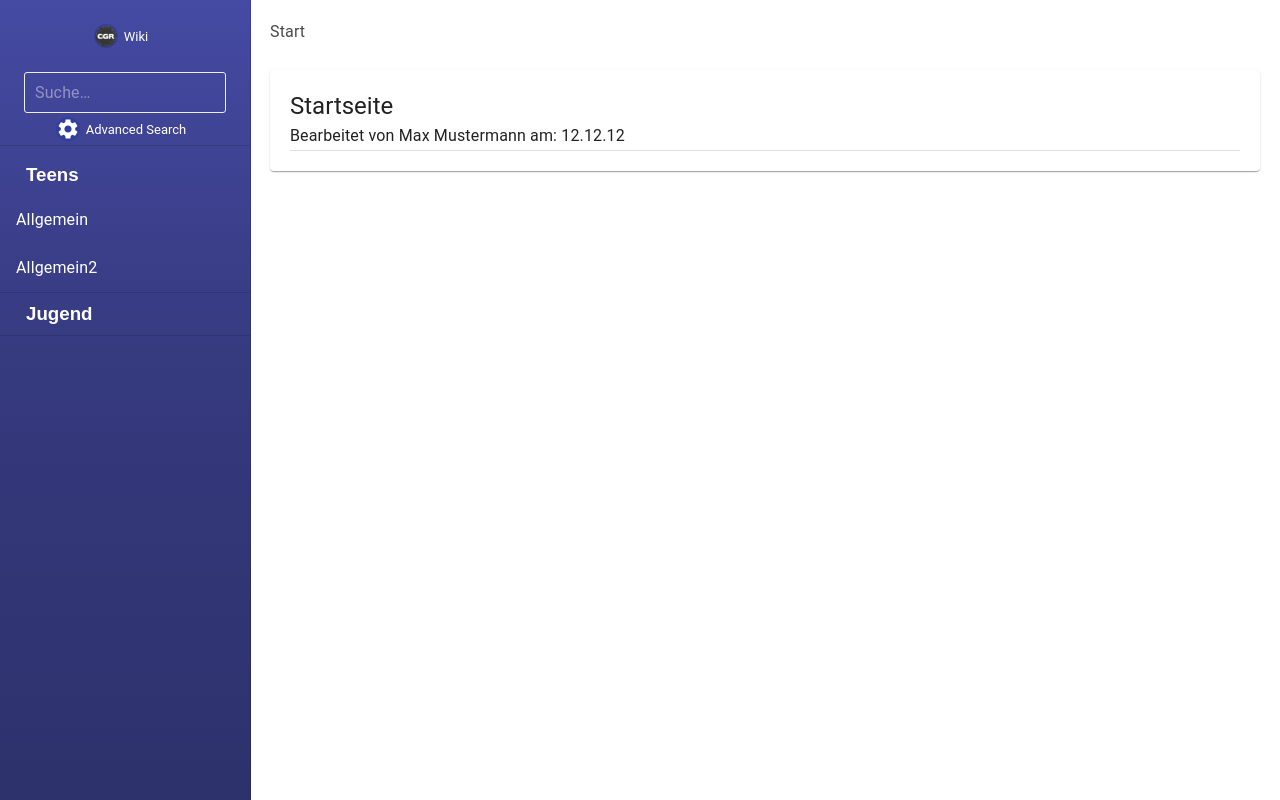
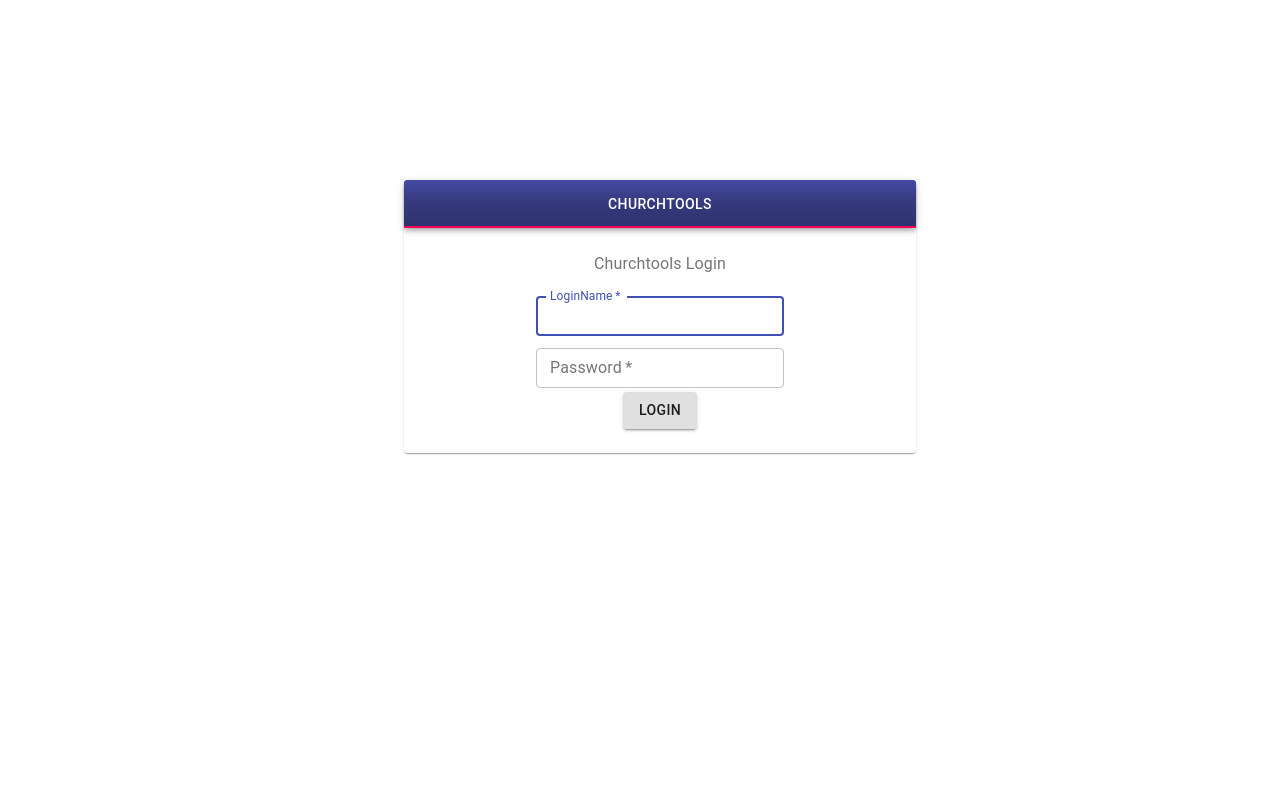
Before and after one commit to church-organizer/cgr-app, a React (Create React App) app: page / in a window 1280 px wide. Built offline with nearby package versions, Linux system fonts and the light colour scheme.

Commit message:
start with login

```diff
--- a/src/App.js
+++ b/src/App.js
@@ -5,23 +5,35 @@
 import Login from "./components/Login/Login";
 import AdvancedSearch from "./components/Search/AdvancedSearch";
 import SideBar from "./components/SideBar/SideBar";
+import {Container} from "@material-ui/core";
 
 class App extends Component {
-    // state = {
-    //     login: {isLoggedIn: true, username: 'Dieter'}
-    // };
+    state = {
+        login: {isLoggedIn: false, username: ''}
+    };
 
     render() {
         return (
             <Router>
                 <div className="App" style={{position: "fixed", width: "100%"}}>
+                    {this.state.login.isLoggedIn ?
+                        <Container>
                             <SideBar/>
                             <div className="content">
                                 <Switch>
+
+                                    <Container>
                                         <Route exact path="/search" component={AdvancedSearch}/>
                                         <Route path="/" component={Wiki}/>
+                                    </Container>
+
                                 </Switch>
                             </div>
+                        </Container>
+                         :
+                        <Route path="/" render={(props)=> <Login onLogin={(username) =>
+                                   this.setState({isLoggedIn: true, username: username})}/>}/>}
+
                 </div>
             </Router>
         );
--- a/src/components/Login/Login.js
+++ b/src/components/Login/Login.js
@@ -1,11 +1,17 @@
 import React from "react";
-import {Box, Container, DialogContentText, Paper, Tab, Tabs, TextField} from "@material-ui/core";
+import {Box, Container, DialogContentText, makeStyles, Paper, Tab, Tabs, TextField} from "@material-ui/core";
 import AppBar from "@material-ui/core/AppBar";
 import FormControl from "@material-ui/core/FormControl";
 import Typography from "@material-ui/core/Typography";
 import Button from "@material-ui/core/Button";
 import {Link} from "react-router-dom";
 import './Login.css'
+
+const useStyle = makeStyles(theme => ({
+    topBar: {
+        background: "linear-gradient(to bottom, #454AA3 0%, #363A7F 44%, #2D316B 100%)"
+    }
+}));
 
 
 const TabPanel = (props) => {
@@ -34,8 +40,11 @@
  * @constructor
  */
 const Login = (props) => {
+    const classes = useStyle();
     const [value, setValue] = React.useState(0);
     const [user, setUser] = React.useState({userName: '', password: ''});
+    const loginUrl = "https://churchtools.cg-rahden.de/index.php?q=login/ajax";
+
     const onChangeHandler = (event, newValue) => {
         setValue(newValue);
     };
@@ -49,22 +58,48 @@
         }
     };
 
+    (() => {
+        // if token exists and is valid exit hier
+        // set user.username
+        // props.onLogin(user.username)
+    })();
+
     /**
      * todo login logic
      */
     const login = () => {
-        props.onLogin.setState({login: {isLoggedIn: true, username: user.username}});
+        fetch(loginUrl, {
+            method: 'POST',
+            headers: {
+                'Accept': 'application/json',
+                'Content-Type': 'application/json',
+            },
+            body: [JSON.stringify({
+                func: 'login',
+                email: user.userName,
+                password: user.password
+            })]
+        }).then(res => {
+            console.log(res);
+        }).catch(error => {
+            console.error(error);
+        });
+        window.location.pathname = "/";
+        props.onLogin(user.userName);
     };
 
-    const loginPossibilities = ['Churchtools', 'Google', 'Facebook'];
-
+    const loginPossibilities = ['Churchtools'];
+    console.log(props);
     return (
         <Box className="loginWindow">
-            <Paper style={{width: "100%",margin: "20px"}}>
-                <AppBar position={"static"} style={{borderRadius: "3px"}}>
-                    <Tabs onChange={onChangeHandler} variant={"fullWidth"} value={value} indicatorColor="secondary" textColor="inherit" centered>
+            <Paper style={{width: "100%", margin: "20px"}}>
+                <AppBar position={"static"} style={{borderRadius: "3px"}} classes={{colorPrimary: classes.topBar}}>
+                    <Tabs onChange={onChangeHandler} variant={"fullWidth"} value={value} indicatorColor="secondary"
+                          textColor="inherit" centered>
                         {
-                            loginPossibilities.map((item, index)=> {return <Tab key={index} label={item}/> })
+                            loginPossibilities.map((item, index) => {
+                                return <Tab key={index} label={item}/>
+                            })
                         }
                     </Tabs>
                 </AppBar>
@@ -87,8 +122,8 @@
                                     required={true} value={user.password}
                                     // helperText={"Dein Passwort"}
                                 />
-                                <Button variant={"contained"} onClick={login}>Login</Button>
-                                <Link style={{margin: "10px"}} to={"/register"}>registrieren</Link>
+                                <Link onClick={login}><Button type={"submit"}
+                                                              variant={"contained"}>Login</Button></Link>
                             </FormControl>
                         </TabPanel>)
                     })}
```
Lines whose indentation alone changed are shown as unchanged.
